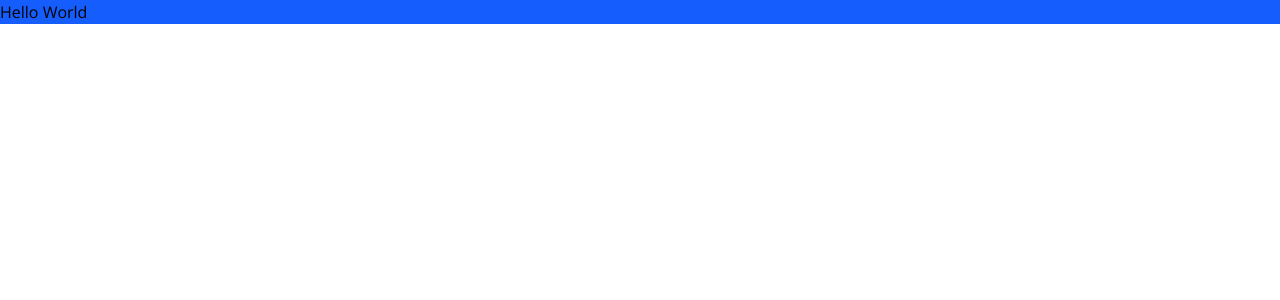
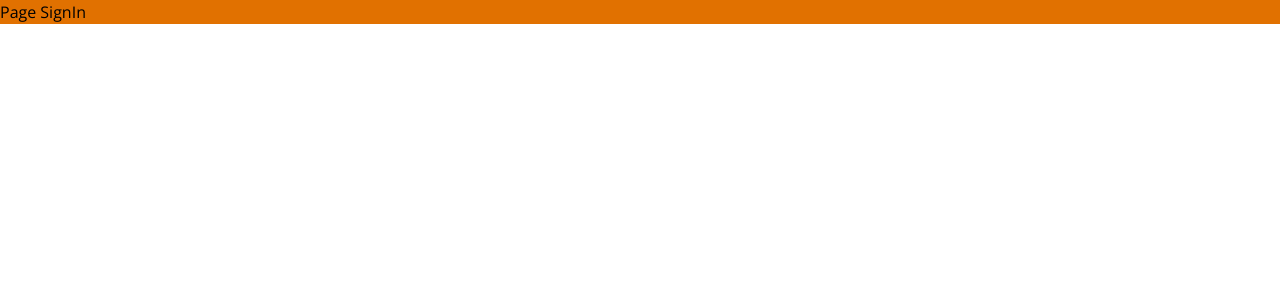
Before and after one commit to pedroqueirozs/refund_app2.0, a React (Vite) app: page / in a window 1280 px wide. Shown: the top 300 px of the page. Built offline with nearby package versions, Linux system fonts and the light colour scheme.

Commit message:
adding react router

```diff
--- a/package.json
+++ b/package.json
@@ -12,6 +12,7 @@
     "@tailwindcss/vite": "^4.1.11",
     "react": "^19.1.0",
     "react-dom": "^19.1.0",
+    "react-router": "^7.6.3",
     "tailwindcss": "^4.1.11"
   },
   "devDependencies": {
--- a/src/App.tsx
+++ b/src/App.tsx
@@ -1,9 +1,7 @@
-function App() {
+import { Routes } from "./routes"
+
+export function App() {
   return (
-    <>
-     <h1 className="bg-blue-600">Hello World</h1>
-    </>
+    <Routes />
   )
 }
-
-export default App
--- a/src/main.tsx
+++ b/src/main.tsx
@@ -1,6 +1,6 @@
 import { StrictMode } from 'react'
 import { createRoot } from 'react-dom/client'
-import App from './App.tsx'
+import { App } from './App.tsx'
 
 createRoot(document.getElementById('root')!).render(
   <StrictMode>
--- /dev/null
+++ b/src/pages/SignIn.tsx
@@ -0,0 +1,3 @@
+export function SignIn() {
+    return <h1>Page SignIn</h1>
+}
--- /dev/null
+++ b/src/routes/auth-routes.tsx
@@ -0,0 +1,10 @@
+import { Routes, Route } from "react-router";
+import { SignIn } from "../pages/SignIn";
+
+export function AuthRoutes() {
+    return (
+        <Routes>
+            <Route path="/" element={<SignIn/>} />
+        </Routes>
+    )
+}
--- /dev/null
+++ b/src/routes/index.tsx
@@ -0,0 +1,12 @@
+import { BrowserRouter } from "react-router";
+
+import { AuthRoutes } from "./auth-routes";
+
+export function Routes() {
+    return (
+        <BrowserRouter>
+            <AuthRoutes />
+        </BrowserRouter>
+    )
+
+}
```
Also changed, not shown: 1 other file (tests, documents, lock files or other folders).
